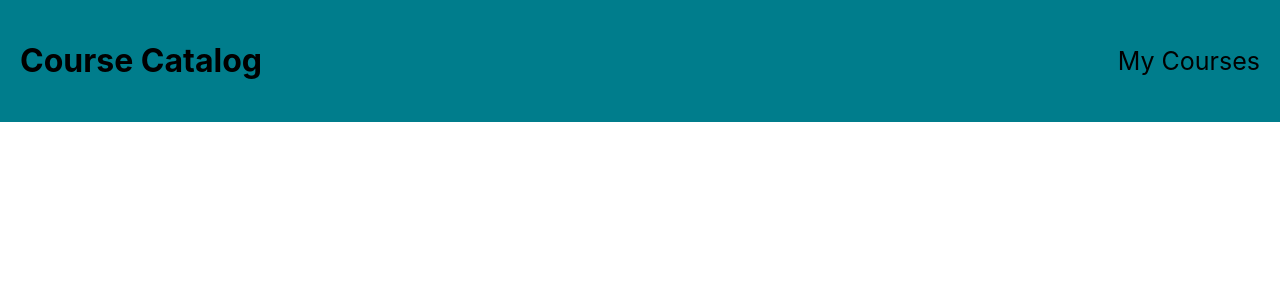
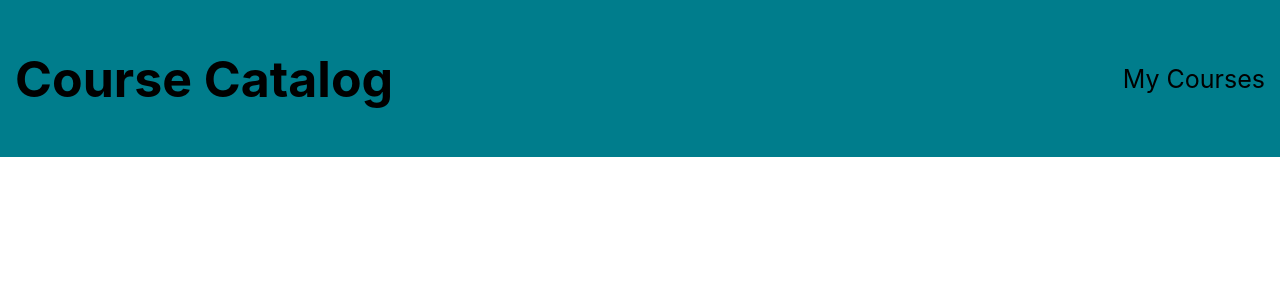
Before and after one commit to stacyp2006/coursecatalog, a React (Create React App) app: page /mycourses in a window 1280 px wide. Shown: the top 300 px of the page. Built offline with nearby package versions, Linux system fonts and the light colour scheme.

Commit message:
Adjust h1 font size

```diff
--- a/src/Components/Header/Header.css
+++ b/src/Components/Header/Header.css
@@ -3,7 +3,7 @@ header {
   display: flex;
   justify-content: space-between;
   align-items: center;
-  padding: 20px;
+  padding: 15px;
 }
 
 .my-courses-link {
@@ -11,3 +11,7 @@ header {
   color: black;
   font-size: 25px;
 }
+
+.title {
+  font-size: 50px;
+}
```
